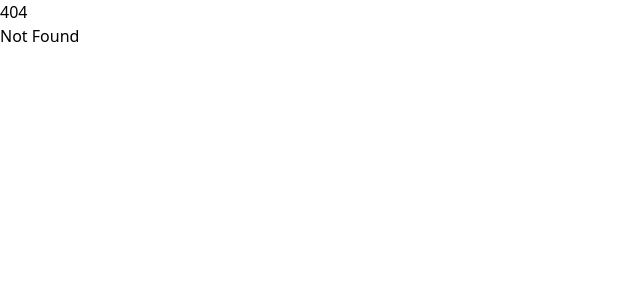
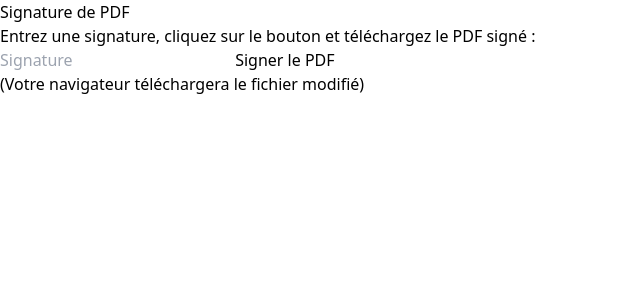
Before and after one commit to Stud-Insight/frontend, a SvelteKit app: page /pdf in a window 1280 px wide. Before the commit this address had no page. Shown: the top 300 px of the page, without its empty margins (0-640 px from the left). Built offline with nearby package versions, Linux system fonts and the light colour scheme.

Commit message:
gestion des PDF

```diff
--- /dev/null
+++ b/src/routes/pdf/+page.svelte
@@ -0,0 +1,47 @@
+<script>
+    let signature = "";
+
+    async function sendSignature() {
+        if (!signature) {
+            alert("Veuillez entrer une signature !");
+            return;
+        }
+
+        try {
+            // Envoie la signature au backend
+            const response = await fetch('http://localhost:3000/api/sign-pdf', {
+                method: 'POST',
+                headers: { 'Content-Type': 'application/json' },
+                body: JSON.stringify({ signature })
+            });
+
+            console.log("recupération réussie !")
+
+            if (response.ok) {
+                console.log("pdf modifié avec succès !")
+                // Récupère le PDF modifié
+                const blob = await response.blob();
+                const url = URL.createObjectURL(blob);
+
+                // Déclenche le téléchargement
+                const link = document.createElement('a');
+                link.href = url;
+                link.download = 'signed.pdf';
+                link.click();
+            } else {
+                const error = await response.json();
+                alert(`Erreur : ${error.message}`);
+            }
+        } catch (err) {
+            console.error("Erreur lors de l'envoi de la signature :", err);
+            alert("Erreur dans l'envoi");
+        }
+    }
+</script>
+
+<h1>Signature de PDF</h1>
+
+<p>Entrez une signature, cliquez sur le bouton et téléchargez le PDF signé :</p>
+<input type="text" placeholder="Signature" bind:value={signature}>
+<button on:click={sendSignature}>Signer le PDF</button>
+<p class="small">(Votre navigateur téléchargera le fichier modifié)</p>
```
